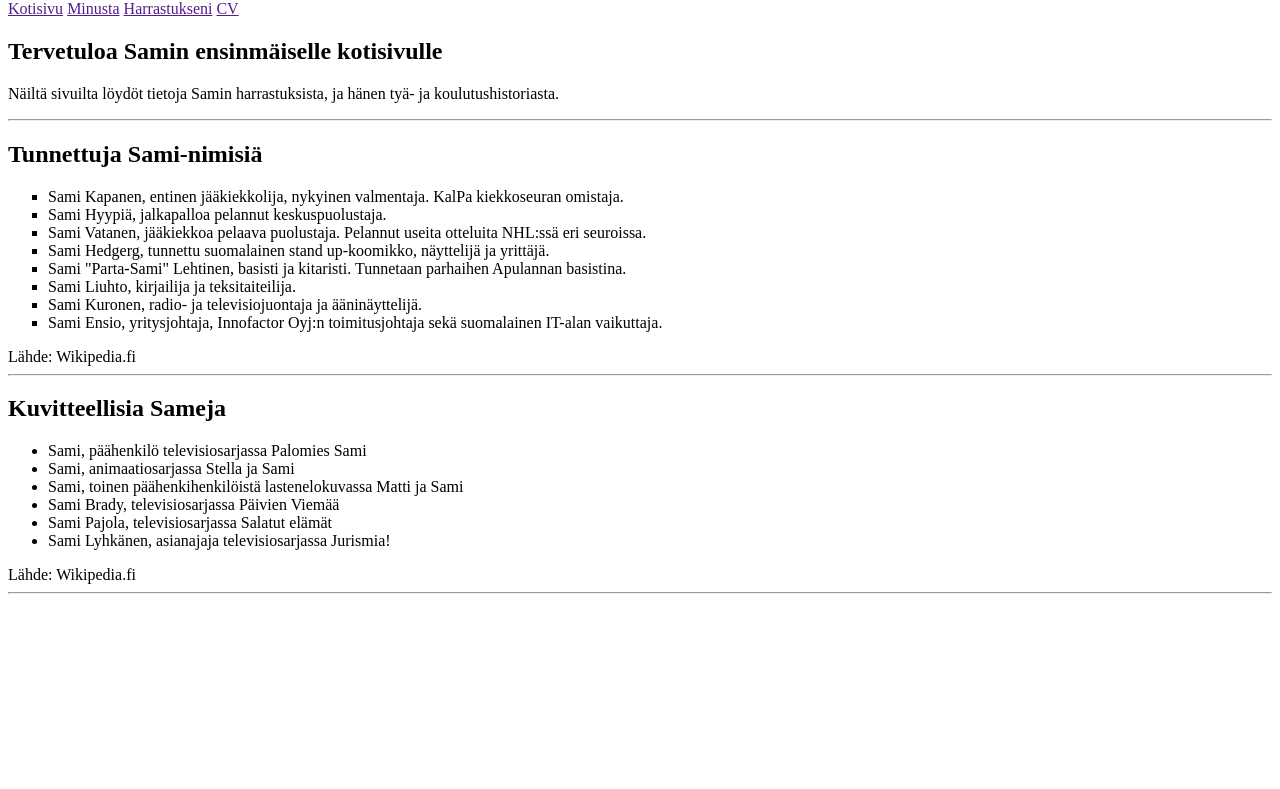
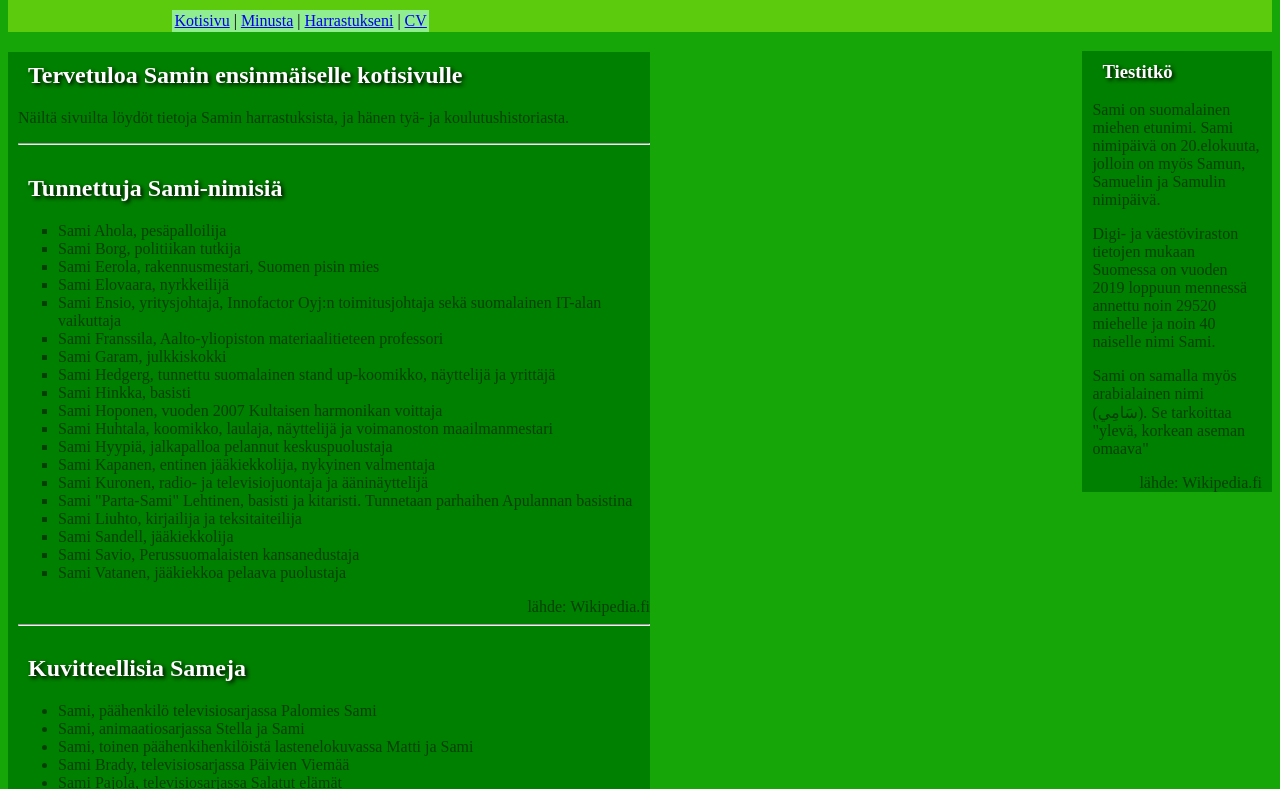
Before and after one commit to Samkosken/HTML-harjoituksia, a plain HTML site: page Omat Sivut/kotisivu.html in a window 1280 px wide. Shown: the part 80-869 px from the top of the page. Before the commit the page ends 800 px from the top, so only its background shows below. Drawn offline with Linux system fonts and the light colour scheme.

Commit message:
kotisivut

```diff
--- /dev/null
+++ b/CSS/kotisivu.css
@@ -0,0 +1,51 @@
+body {
+    background-color: rgb(23, 166, 7);
+    color: white;
+}
+header {
+    background-color: rgb(92, 203, 13);
+    color: white;
+}
+section {
+    width: 50%;
+    background-color: green;
+    padding-left: 10px;
+}
+h1, h2, h3 {
+    text-shadow: 2px 2px 4px #000000;
+    padding-left: 10px;
+    padding-top: 10px;
+    color: rgb(255, 255, 255);
+}
+article {
+    background-color: green;
+    color: rgb(0, 64, 0);
+}
+.ala {
+    background-color: lightgreen;
+    color: black;
+    height: 30px;
+    padding-top: 5px;
+    padding-left: 10px;
+    text-align: center;
+}
+nav {
+    background-color: lightgreen;
+    width: 20%;
+    margin-left: 13%;
+    color: #000000;
+    text-align: center;
+    padding: 2px;
+}
+.wiki {
+    text-align: right;
+}
+aside {
+    width: 15%;
+    float: right;
+
+}
+aside article {
+    padding-left: 10px;
+    padding-right: 10px;
+}
--- a/Omat Sivut/kotisivu.html
+++ b/Omat Sivut/kotisivu.html
@@ -4,41 +4,64 @@
     <meta charset="UTF-8">
     <meta name="viewport" content="width=device-width, initial-scale=1.0">
     <title>Samin Kotisivut</title>
-    <link rel="stylesheet" type="text/css" href="">
+    <link rel="stylesheet" type="text/css" href="../CSS/kotisivu.css">
 </head>
 <body>
     <div>
         <header>
             <h1>Samin Kotisivut</h1>
             <nav>
-                <a href="">Kotisivu</a>
-                <a href="">Minusta</a>
-                <a href="">Harrastukseni</a>
-                <a href="">CV</a>
+                <a href="kotisivu.html">Kotisivu</a> |
+                <a href="minusta.html">Minusta</a> |
+                <a href="harrastukseni.html">Harrastukseni</a> |
+                <a href="CV.html">CV</a>
             </nav>
         </header>
-        <main>
-            <h2>Tervetuloa Samin ensinmäiselle kotisivulle</h2>
-            <p>Näiltä sivuilta löydöt tietoja Samin harrastuksista, ja hänen tyä- ja koulutushistoriasta.</p>
-            <hr>
-            <section>
+        <aside>
+            <article>
+                <h3>Tiestitkö</h3>
+                <p>Sami on suomalainen miehen etunimi. Sami nimipäivä on 20.elokuuta, jolloin on myös Samun, Samuelin ja Samulin nimipäivä.</p>
+                <p>Digi- ja väestöviraston tietojen mukaan Suomessa on vuoden 2019 loppuun mennessä annettu noin 29520 miehelle ja noin 40 naiselle nimi Sami.</p>
+                <p>Sami on samalla myös arabialainen nimi (سَامِي). Se tarkoittaa "ylevä, korkean aseman omaava"</p>
+                <footer class="wiki">lähde: Wikipedia.fi</footer>
+            </article>
+        </aside>
+        <section>
+            <article>
+                <h2>Tervetuloa Samin ensinmäiselle kotisivulle</h2>
+                <p>Näiltä sivuilta löydöt tietoja Samin harrastuksista, ja hänen tyä- ja koulutushistoriasta.</p>
+                <hr>
+            </article>
+
+            <article>
                 <h2>Tunnettuja Sami-nimisiä</h2>
                 <ul type="square">
 
-                    <li>Sami Kapanen, entinen jääkiekkolija, nykyinen valmentaja. KalPa kiekkoseuran omistaja.</li>
-                    <li>Sami Hyypiä, jalkapalloa pelannut keskuspuolustaja.</li>
-                    <li>Sami Vatanen, jääkiekkoa pelaava puolustaja. Pelannut useita otteluita NHL:ssä eri seuroissa.</li>
-                    <li>Sami Hedgerg, tunnettu suomalainen stand up-koomikko, näyttelijä ja yrittäjä.</li>
-                    <li>Sami "Parta-Sami" Lehtinen, basisti ja kitaristi. Tunnetaan parhaihen Apulannan basistina.</li>
-                    <li>Sami Liuhto, kirjailija ja teksitaiteilija.</li>
-                    <li>Sami Kuronen, radio- ja televisiojuontaja ja ääninäyttelijä.</li>
-                    <li>Sami Ensio, yritysjohtaja, Innofactor Oyj:n toimitusjohtaja sekä suomalainen IT-alan vaikuttaja.</li>
+                    <li>Sami Ahola, pesäpalloilija</li>
+                    <li>Sami Borg, politiikan tutkija</li>
+                    <li>Sami Eerola, rakennusmestari, Suomen pisin mies</li>
+                    <li>Sami Elovaara, nyrkkeilijä</li>
+                    <li>Sami Ensio, yritysjohtaja, Innofactor Oyj:n toimitusjohtaja sekä suomalainen IT-alan vaikuttaja</li>
+                    <li>Sami Franssila, Aalto-yliopiston materiaalitieteen professori</li>
+                    <li>Sami Garam, julkkiskokki</li>
+                    <li>Sami Hedgerg, tunnettu suomalainen stand up-koomikko, näyttelijä ja yrittäjä</li>
+                    <li>Sami Hinkka, basisti</li>
+                    <li>Sami Hoponen, vuoden 2007 Kultaisen harmonikan voittaja</li>
+                    <li>Sami Huhtala, koomikko, laulaja, näyttelijä ja voimanoston maailmanmestari</li>
+                    <li>Sami Hyypiä, jalkapalloa pelannut keskuspuolustaja</li>
+                    <li>Sami Kapanen, entinen jääkiekkolija, nykyinen valmentaja</li>
+                    <li>Sami Kuronen, radio- ja televisiojuontaja ja ääninäyttelijä</li>
+                    <li>Sami "Parta-Sami" Lehtinen, basisti ja kitaristi. Tunnetaan parhaihen Apulannan basistina</li>
+                    <li>Sami Liuhto, kirjailija ja teksitaiteilija</li>
+                    <li>Sami Sandell, jääkiekkolija</li>
+                    <li>Sami Savio, Perussuomalaisten kansanedustaja</li>
+                    <li>Sami Vatanen, jääkiekkoa pelaava puolustaja</li>
 
                 </ul>
-                <footer>Lähde: Wikipedia.fi</footer>
+                <footer class="wiki">lähde: Wikipedia.fi</footer>
                 <hr>
-            </section>
-            <section>
+            </article>
+            <article>
                 <h2>Kuvitteellisia Sameja</h2>
                 <ul>
                     <li>Sami, päähenkilö televisiosarjassa Palomies Sami</li>
@@ -47,11 +70,13 @@
                     <li>Sami Brady, televisiosarjassa Päivien Viemää</li>
                     <li>Sami Pajola, televisiosarjassa Salatut elämät</li>
                     <li>Sami Lyhkänen, asianajaja televisiosarjassa Jurismia!</li>
+                    <li>Sami (engl. Franklin), hahmo Tenavat-sarjakuvassa</li>
+                    <li>Sami Kosonen, televisiosarjassa Salatut elämät</li>
                 </ul>
-                <footer>Lähde: Wikipedia.fi</footer>
-                <hr>
-            </section>
-        </main>
+                <footer class="wiki">lähde: Wikipedia.fi</footer>
+            </article>
+        </section>
+        <footer class="ala">Jos on jotain muuta, mitä haluat tietää Samista, <a href="mailto:sami.koskentarta@edu.keuda.fi">Ota yhteyttä</a></footer>
     </div>
 
 </body>
```
Also changed, not shown: Omat Sivut/CV.html (added, +76 -0 lines), Omat Sivut/harrastukseni.html (added, +69 -0 lines), Omat Sivut/minusta.html (added, +53 -0 lines), Omat Sivut/Kuvat/Keudalogo.webp (added), Omat Sivut/Kuvat/SV.png (added), Omat Sivut/Kuvat/Salkopainting.png (added), Omat Sivut/Kuvat/affis.jpg (added), Omat Sivut/Kuvat/fai.png (added), Omat Sivut/Kuvat/faktia.png (added), Omat Sivut/Kuvat/keudatalo.webp (added), Omat Sivut/Kuvat/taipale-logo.jpg (added).
